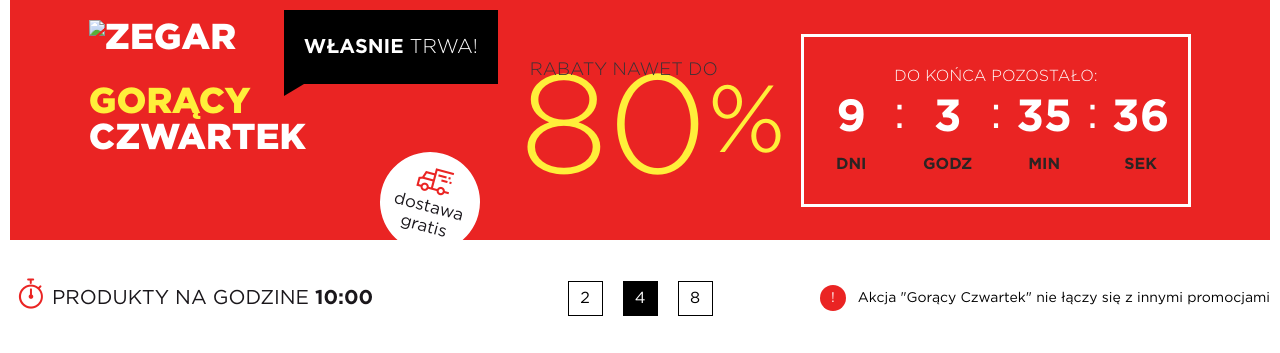
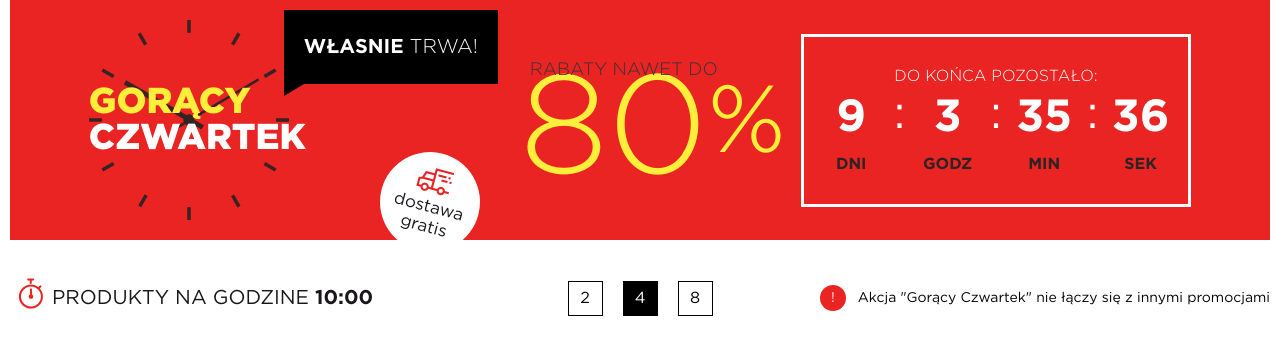
Before and after one commit to kosmokoks/mamezi, a website: page index.html in a window 1280 px wide. Shown: the top 353 px of the page. Drawn offline with Linux system fonts and the light colour scheme; the site is published under a folder, as on GitHub Pages, so addresses that start at the root find nothing.

Commit message:
fixed photo clock

```diff
--- a/index.html
+++ b/index.html
@@ -16,7 +16,7 @@
                     Gorący
                     <div>czwartek</div>
                     <div class="photo-clock">
-                        <img src="/assets/img/clock.svg" alt="Zegar">
+                        <img src="./assets/img/clock.svg" alt="Zegar">
                     </div>
                 </div>
                 <div class="extra-text flex">
```
